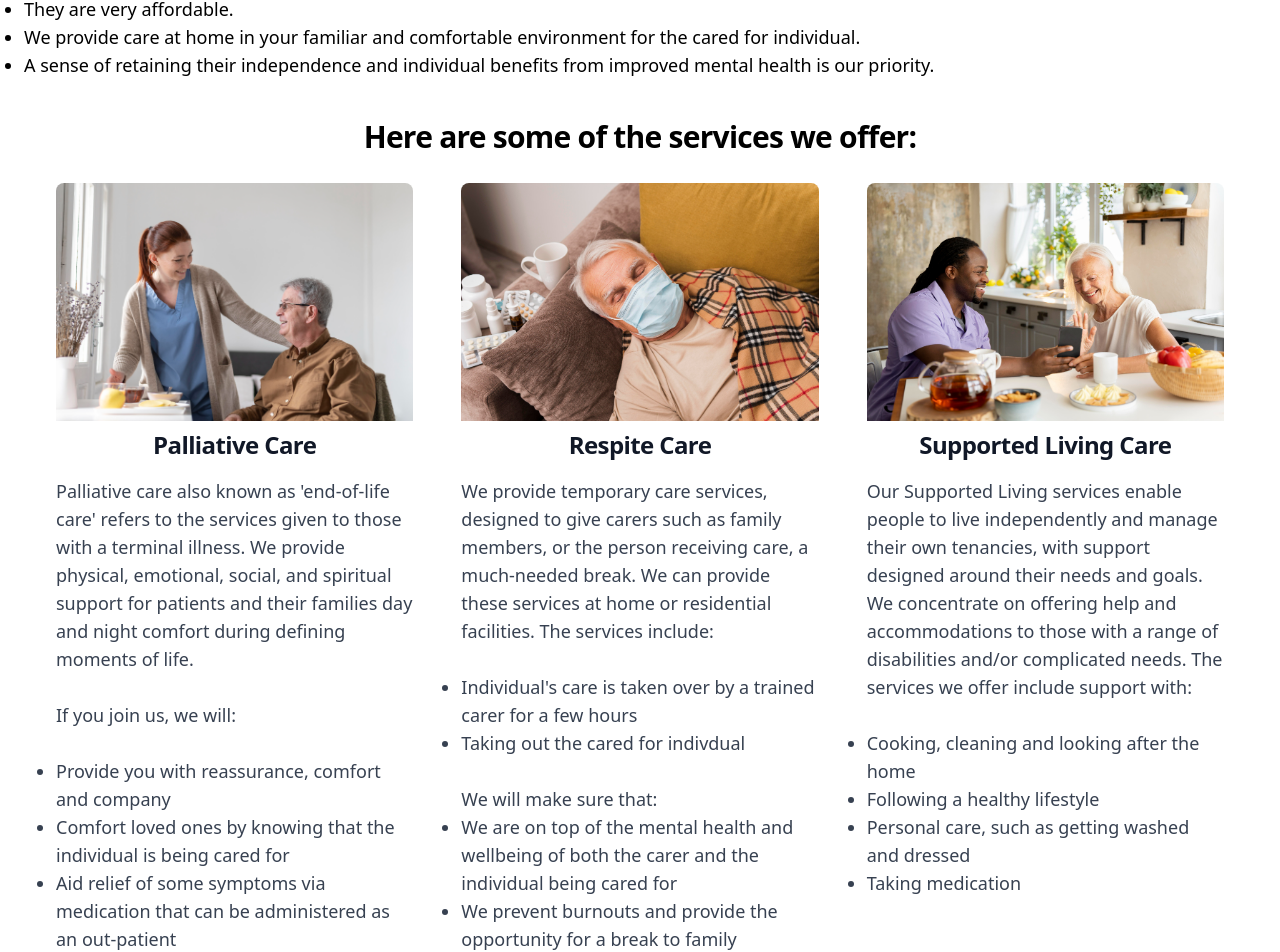
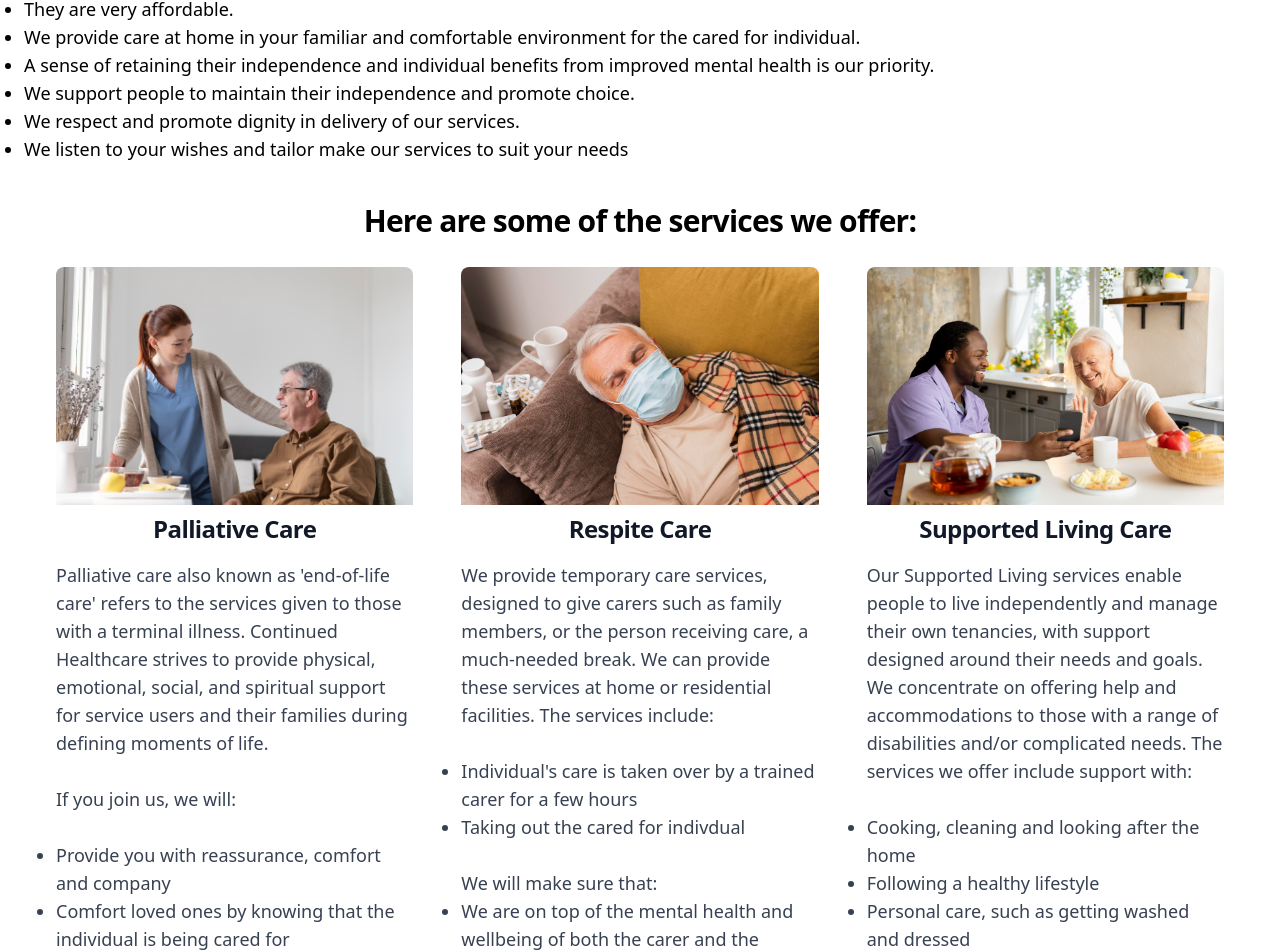
Before and after one commit to rufaro-13/ContinuedHC, a React (Create React App) app: page /services in a window 1280 px wide. Shown: the part 749-1701 px from the top of the page. Built offline with nearby package versions, Linux system fonts and the light colour scheme.

Commit message:
services

```diff
--- a/src/pages/Services.js
+++ b/src/pages/Services.js
@@ -31,7 +31,7 @@ function Services() {
                         Also known as 'Home care' refers to the range of services put in place to support an individual in their home. A trained
                         carer visits the individual cared for, usually for a few hours each day or as the individual requires. Our services enable
                          people to remain independent at home and help them maintain their quality of life.
-                        This range of services includes:<br/><br/>
+                        The range of services includes:<br/><br/>
                         <ul class="list-disc ">
                             <li>household chores</li>
                             <li>making meals</li>
@@ -56,6 +56,9 @@ function Services() {
                         <li>They are very affordable.</li>
                         <li>We provide care at home in your familiar and comfortable environment for the cared for individual.</li>
                         <li>A sense of retaining their independence and individual benefits from improved mental health is our priority.  </li>
+                        <li>We support people to maintain their independence and promote choice.</li>
+                        <li>We respect and promote dignity in delivery of our services.</li>
+                        <li>We listen to your wishes and tailor make our services to suit your needs</li>
                     </ul>
                 </p>
 
@@ -81,9 +84,9 @@ function Services() {
                                 <p className="font-normal text-sm md:text-lg text-gray-700 dark:text-gray-400 pt-4">
                                     <p className='rounded-lg text-left '>
 
-                                    Palliative care also known as 'end-of-life care' refers to the services given to those with a terminal illness.
-                                    We provide physical, emotional, social, and spiritual support for patients and their families
-                                    day and night comfort during defining moments of life.<br/><br/>
+                                    Palliative care also known as 'end-of-life care' refers to the services given to
+                                     those with a terminal illness. Continued Healthcare strives to provide physical, emotional,
+                                      social, and spiritual support for service users  and their families during defining moments of life.<br/><br/>
                                     If you join us, we will: <br/><br/>
                                     <ul class="list-disc ">
                                         <li>Provide you with reassurance, comfort and company</li>
```
